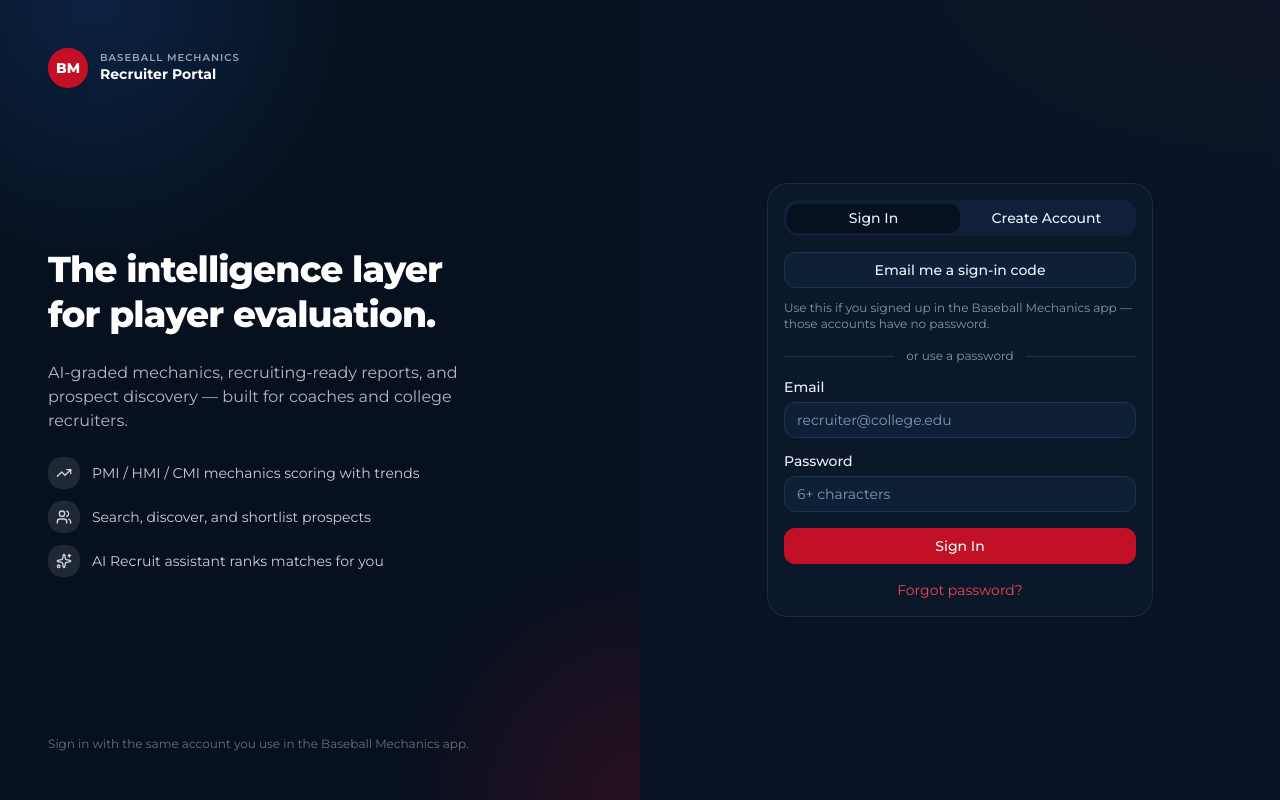
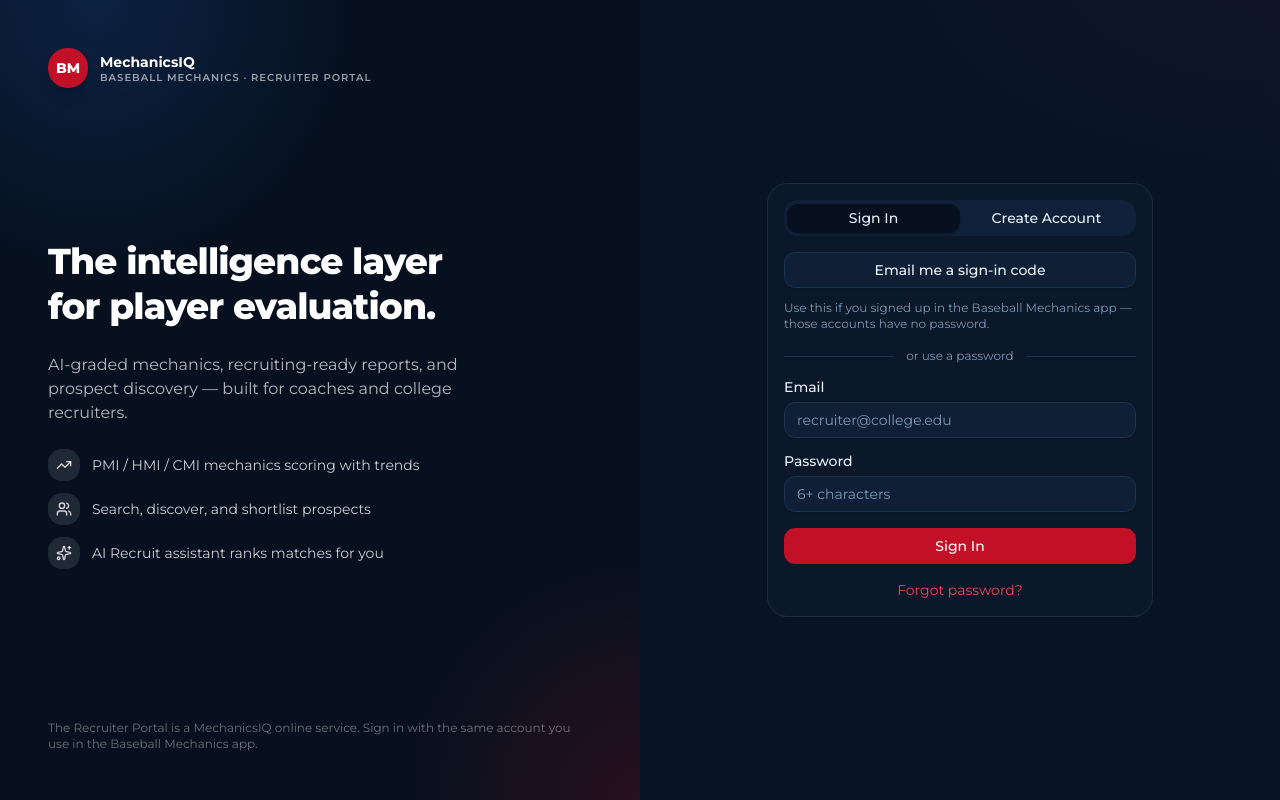
Before and after one commit to fixnetworkpc-ctrl/baseball-mechanics-web, a Next.js app: page /login in a window 1280 px wide. Built offline with nearby package versions, Linux system fonts and the light colour scheme; no server answers.

Commit message:
Put the MechanicsIQ house mark on the portal

```diff
--- a/src/app/layout.tsx
+++ b/src/app/layout.tsx
@@ -18,8 +18,9 @@
 });
 
 export const metadata: Metadata = {
-  title: "Baseball Mechanics — Recruiter Portal",
-  description: "Scouting intelligence and recruiting tools for Baseball Mechanics.",
+  title: "MechanicsIQ — Baseball Mechanics Recruiter Portal",
+  description:
+    "MechanicsIQ online platform: AI-graded mechanics, recruiting-ready reports and prospect discovery for coaches and college recruiters.",
 };
 
 export default function RootLayout({
--- a/src/app/login/page.tsx
+++ b/src/app/login/page.tsx
@@ -17,6 +17,7 @@
 import { Label } from "@/components/ui/label";
 import { Card, CardContent, CardHeader } from "@/components/ui/card";
 import { Tabs, TabsList, TabsTrigger } from "@/components/ui/tabs";
+import { Wordmark } from "@/components/layout/wordmark";
 
 export default function LoginPage() {
   const router = useRouter();
@@ -217,15 +218,12 @@
               "radial-gradient(60% 50% at 15% 0%, rgba(43,128,255,0.16), transparent 70%), radial-gradient(55% 45% at 100% 100%, rgba(194,16,38,0.18), transparent 70%)",
           }}
         />
-        <div className="relative flex items-center gap-3">
-          <div className="flex size-10 items-center justify-center rounded-xl bg-primary text-sm font-extrabold text-primary-foreground shadow-lg">
-            BM
-          </div>
-          <div className="leading-tight">
-            <p className="text-[10px] font-semibold uppercase tracking-widest text-white/60">Baseball Mechanics</p>
-            <p className="text-sm font-bold">Recruiter Portal</p>
-          </div>
-        </div>
+        <Wordmark
+          label="Baseball Mechanics · Recruiter Portal"
+          onDark
+          badgeClassName="size-10 shadow-lg"
+          className="relative"
+        />
 
         <div className="relative space-y-6">
           <h1 className="max-w-md text-4xl font-extrabold leading-tight tracking-tight">
@@ -254,7 +252,12 @@
             It was never true — one Supabase project, one auth.users table — and it actively
             told an app user that the portal was not for them, on the very page where they
             were trying to sign in with their app account. */}
-        <p className="relative text-xs text-white/40">Sign in with the same account you use in the Baseball Mechanics app.</p>
+        {/* 🔴 "a MechanicsIQ online service" is the Class 42 hook in the USPTO filing — it is
+            what states, on the page that offers the service, that the SaaS is rendered under
+            the mark. Reword it freely, but keep the mark tied to the service. */}
+        <p className="relative text-xs text-white/40">
+          The Recruiter Portal is a MechanicsIQ online service. Sign in with the same account you use in the Baseball Mechanics app.
+        </p>
       </div>
 
       {/* Auth form */}
@@ -264,7 +267,10 @@
             <div className="mx-auto mb-2 flex size-11 items-center justify-center rounded-xl bg-primary text-sm font-extrabold text-primary-foreground">
               BM
             </div>
-            <h1 className="text-2xl font-bold tracking-tight">Baseball Mechanics</h1>
+            <h1 className="text-2xl font-bold tracking-tight">MechanicsIQ</h1>
+            <p className="text-[10px] font-semibold uppercase tracking-widest text-muted-foreground">
+              Baseball Mechanics · Recruiter Portal
+            </p>
           </div>
 
           <Card>
--- a/src/components/layout/sidebar.tsx
+++ b/src/components/layout/sidebar.tsx
@@ -3,6 +3,7 @@
 import Link from "next/link";
 import { usePathname } from "next/navigation";
 import { NAV_GROUPS, isGroupVisible, portalLabel } from "./nav-config";
+import { Wordmark } from "./wordmark";
 import { useAccountScope } from "@/lib/account-scope";
 import { Button } from "@/components/ui/button";
 import { cn } from "@/lib/utils";
@@ -32,17 +33,7 @@
   return (
     <div className="flex h-full w-64 shrink-0 flex-col border-r border-sidebar-border bg-sidebar">
       {/* Brand */}
-      <div className="flex items-center gap-3 px-5 py-5">
-        <div className="flex size-9 items-center justify-center rounded-xl bg-primary text-sm font-extrabold text-primary-foreground shadow-md">
-          BM
-        </div>
-        <div className="leading-tight">
-          <p className="text-[10px] font-semibold uppercase tracking-widest text-muted-foreground">
-            Baseball Mechanics
-          </p>
-          <p className="text-sm font-bold text-sidebar-foreground">{portalLabel(scope)}</p>
-        </div>
-      </div>
+      <Wordmark label={portalLabel(scope)} className="px-5 py-5" />
 
       {/* Nav */}
       <nav aria-label="Primary" className="flex-1 space-y-5 overflow-y-auto px-3 py-2">
--- /dev/null
+++ b/src/components/layout/wordmark.tsx
@@ -0,0 +1,65 @@
+import { cn } from "@/lib/utils";
+
+/**
+ * The house mark over the product line.
+ *
+ * MechanicsIQ is the brand; "Recruiter Portal" / "Coach Portal" is what this particular
+ * surface is. Putting the house mark on the bold line and the product underneath is the
+ * same hierarchy mechanicsiq.com uses, so the app, the marketing site and the portal all
+ * present one brand instead of three.
+ *
+ * 🔴 This is load-bearing for the USPTO filing, not just cosmetics. The public /login page
+ * is the Class 42 (SaaS) specimen — an examiner has to see MECHANICSIQ on the page that
+ * offers the online service. Removing the mark here weakens that class.
+ *
+ * Single source of truth: the identical badge + two-line block was pasted into the login
+ * hero and the sidebar, and they had already drifted apart on badge size.
+ */
+export function Wordmark({
+  label,
+  onDark = false,
+  badgeClassName,
+  className,
+}: {
+  /** The product line under the house mark, e.g. "Recruiter Portal". */
+  label: string;
+  /**
+   * The login hero sits on a fixed dark gradient in both themes, so it needs
+   * white-on-dark muting rather than the theme's `muted-foreground` token, which
+   * would go near-invisible there in light mode.
+   */
+  onDark?: boolean;
+  badgeClassName?: string;
+  className?: string;
+}) {
+  return (
+    <div className={cn("flex items-center gap-3", className)}>
+      <div
+        className={cn(
+          "flex size-9 items-center justify-center rounded-xl bg-primary text-sm font-extrabold text-primary-foreground shadow-md",
+          badgeClassName,
+        )}
+      >
+        BM
+      </div>
+      <div className="leading-tight">
+        <p
+          className={cn(
+            "text-sm font-bold",
+            onDark ? "text-white" : "text-sidebar-foreground",
+          )}
+        >
+          MechanicsIQ
+        </p>
+        <p
+          className={cn(
+            "text-[10px] font-semibold uppercase tracking-widest",
+            onDark ? "text-white/60" : "text-muted-foreground",
+          )}
+        >
+          {label}
+        </p>
+      </div>
+    </div>
+  );
+}
```
